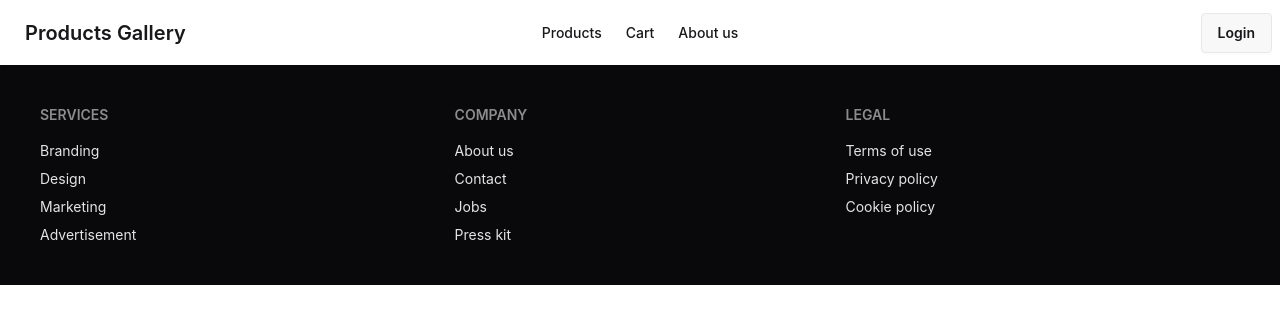
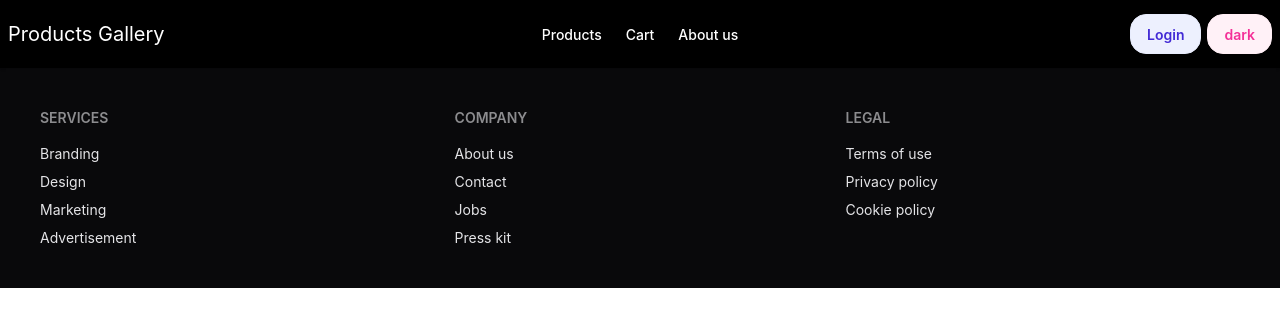
Before and after one commit to Azzazy6269/productsGallery_react, a React (Vite) app: page / in a window 1280 px wide. Shown: the top 326 px of the page. Built offline with nearby package versions, Linux system fonts and the light colour scheme.

Commit message:
feat/add themeColor using Zustand

```diff
--- a/package.json
+++ b/package.json
@@ -16,7 +16,8 @@
     "react": "^19.2.6",
     "react-dom": "^19.2.6",
     "react-router": "^7.15.1",
-    "tailwindcss": "^4.3.0"
+    "tailwindcss": "^4.3.0",
+    "zustand": "^5.0.13"
   },
   "devDependencies": {
     "@babel/core": "^7.29.0",
--- a/src/components/NavBar.jsx
+++ b/src/components/NavBar.jsx
@@ -1,10 +1,14 @@
 import React from 'react'
 import { NavLink } from 'react-router'
+import { useTheme } from './../store/useThemeStore'
+const NavBar = () => {
 
-const NavBar = () => {
+    const theme = useTheme((state)=>state.theme);
+    const toggleTheme = useTheme((state)=>state.toggleTheme);
+
   return (
     <>
-        <div className="navbar bg-base-100 shadow-sm">
+        <div className={`navbar ${theme==='light'? 'bg-base-100':'bg-black'} shadow-sm`}>
             <div className="navbar-start">
                 <div className="dropdown">
                 <div tabIndex={0} role="button" className="btn btn-ghost lg:hidden">
@@ -31,29 +35,39 @@ const NavBar = () => {
                         }>About us</NavLink></li>
                 </ul>
                 </div>
-                <a className="btn btn-ghost text-xl">Products Gallery</a>
+                <a className={`text-xl ${theme==='light'? 'text-black':'text-white'}`}>Products Gallery</a>
             </div>
             <div className="navbar-center hidden lg:flex">
                 <ul className="menu menu-horizontal px-1">
                 <li><NavLink
                         to='/products'
                         className={({ isActive }) =>
-                            `font-medium ${isActive ? 'text-blue-600' : 'hover:text-blue-600'}`
+                            `font-medium
+                            ${theme==='light'? 'text-black':'text-white'}
+                            ${isActive ? '!text-blue-600' : 'hover:text-blue-600'}
+                            `
                         }>Products</NavLink></li>
                 <li><NavLink
                         to='/cart'
                         className={({ isActive }) =>
-                            `font-medium ${isActive ? 'text-blue-600' : 'hover:text-blue-600'}`
+                            `font-medium
+                            ${theme==='light'? 'text-black':'text-white'}
+                            ${isActive ? '!text-blue-600' : 'hover:text-blue-600'}
+                            `
                         }>Cart</NavLink></li>
                 <li><NavLink
                         to='/aboutUs'
                         className={({ isActive }) =>
-                            `font-medium ${isActive ? 'text-blue-600' : 'hover:text-blue-600'}`
+                            `font-medium
+                            ${theme==='light'? 'text-black':'text-white'}
+                            ${isActive ? '!text-blue-600' : 'hover:text-blue-600'}
+                            `
                         }>About us</NavLink></li>
                 </ul>
             </div>
             <div className="navbar-end">
-                <a className="btn">Login</a>
+                <a className="rounded-2xl btn btn-soft btn-primary m-1.5">Login</a>
+                <button className="rounded-2xl btn btn-soft btn-secondary" onClick={toggleTheme}>{theme}</button>
             </div>
         </div>
     </>
--- a/src/pages/ProductDetails.jsx
+++ b/src/pages/ProductDetails.jsx
@@ -2,6 +2,7 @@ import React, { useEffect, useState } from 'react';
 import { useLoaderData, useParams } from 'react-router';
 import Error from './../components/Error'
 import { instance } from '../AxiosInstance';
+import { useTheme } from './../store/useThemeStore'
 
 
 //loader and errorBoundary is a replcement of useState,useEffect,isLoading,error
@@ -20,6 +21,8 @@ export const loader =async ({params})=>{
 const ProductDetails = () => {
   const { id } = useParams();
   const product = useLoaderData();
+  const theme = useTheme((state)=>state.theme);
+
   //const [product, setProduct] = useState(null);
   //const [isLoading, setIsLoading] = useState(false);
   //const [error, setError] = useState(null);
@@ -52,9 +55,9 @@ const ProductDetails = () => {
 */
 
   return (
-    <>
+    <div className={`${theme==='light'? '!bg-base-100':'!bg-gray-900'}  p-20`}>
     {product&&(
-      <div className="card lg:card-side bg-base-100 shadow-sm  m-20">
+      <div className={`card lg:card-side bg-base-900 shadow-sm mx-20  ${theme==='light'? 'bg-base-100':'bg-gray-300'}`}>
       <figure>
         <img
           src={product.image}
@@ -74,7 +77,7 @@ const ProductDetails = () => {
     </div>
     )}
 
-    </>
+    </div>
   );
 };
 
--- a/src/pages/Products.jsx
+++ b/src/pages/Products.jsx
@@ -5,11 +5,15 @@ import ProductDetails from './ProductDetails'
 import Error from '../components/Error';
 import Loading from '../components/Loading';
 import { instance } from '../AxiosInstance';
+import { useTheme } from './../store/useThemeStore'
+
+
 const Products = () => {
   const [searchKeyWord, setSearchKeyWord] = useState("");
   const [products, setProducts] = useState(null);
   const [isLoading, setIsLoading] = useState(true);
   const [error, setError ] = useState(null);
+  const theme = useTheme((state)=>state.theme);
 
   useEffect(()=>{
     (async()=>{
@@ -30,7 +34,7 @@ const Products = () => {
     })()
   },[searchKeyWord])
   return (
-    <>
+    <div className={`${theme==='light'? 'bg-base-100':'bg-gray-900'}`}>
       <div className="navbar mb-4">
         <label className="input" htmlFor="searchKeyWord">
         <svg className="h-[1em] opacity-50" xmlns="http://www.w3.org/2000/svg" viewBox="0 0 24 24">
@@ -52,10 +56,10 @@ const Products = () => {
       </div>
       {isLoading &&<Loading/>}
       {error && (<div><Error/></div>)}
-      <ul className="grid grid-cols-1 md:grid-cols-2 lg:grid-cols-3 gap-4">
+      <ul className="grid grid-cols-1 md:grid-cols-2 lg:grid-cols-3 gap-4 m-6">
         {products && products.map(p=>(
           <li key={p.id}>
-            <div className="card bg-base-100 w-96 mb-4 shadow-sm">
+            <div className={`card w-96 mb-4 shadow-sm ${theme==='light'? 'bg-base-100':'bg-gray-300'}`}>
               <figure >
                 <img className=' w-auto h-96'
                   src={p.image}
@@ -77,7 +81,7 @@ const Products = () => {
         ))}
 
       </ul>
-    </>
+    </div>
   )
 
 }
--- /dev/null
+++ b/src/store/useThemeStore.js
@@ -0,0 +1,6 @@
+import { create } from 'zustand'
+
+export const useTheme = create((set) => ({
+  theme: 'dark',
+  toggleTheme : () => set((state) => ({theme: state.theme=='light'?'dark':'light'}))
+}))
```
Also changed, not shown: 1 other file (tests, documents, lock files or other folders).
